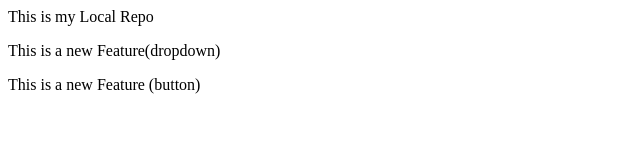
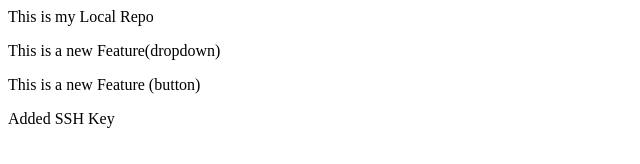
Before and after one commit to Muhammad-Asif-2/LocalRepo, a plain HTML site: page index.html in a window 1280 px wide. Shown: the whole page, without its empty margins (0-640 px from the left). Drawn offline with Linux system fonts and the light colour scheme.

Commit message:
testing ssh push from asif24

```diff
--- a/indwx.html
+++ b/index.html
@@ -1,3 +1,4 @@
 <p>This is my Local Repo</p>
 <p>This is a new Feature(dropdown)</p>
 <p>This is a new Feature (button)</p>
+<p>Added SSH Key</p>
```
